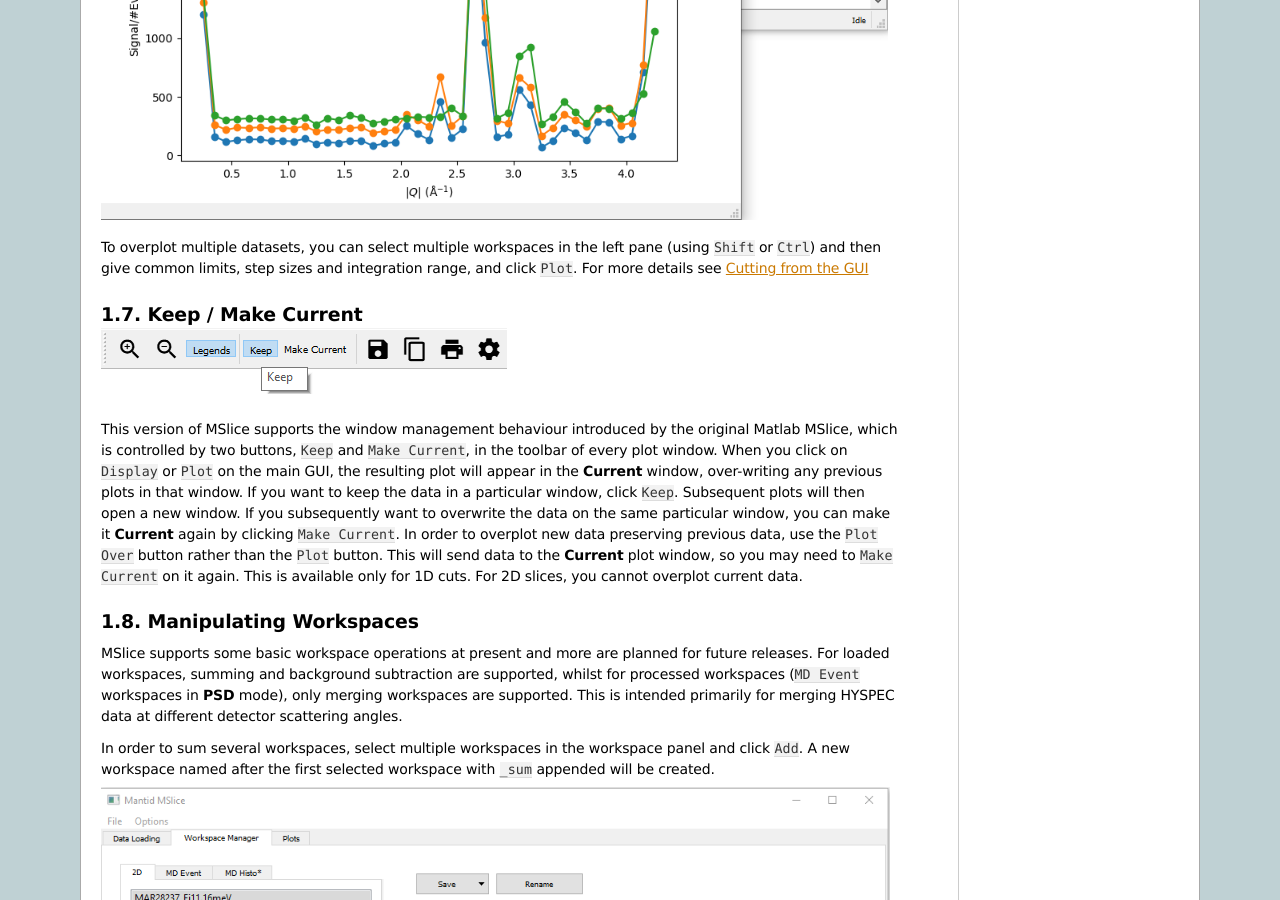
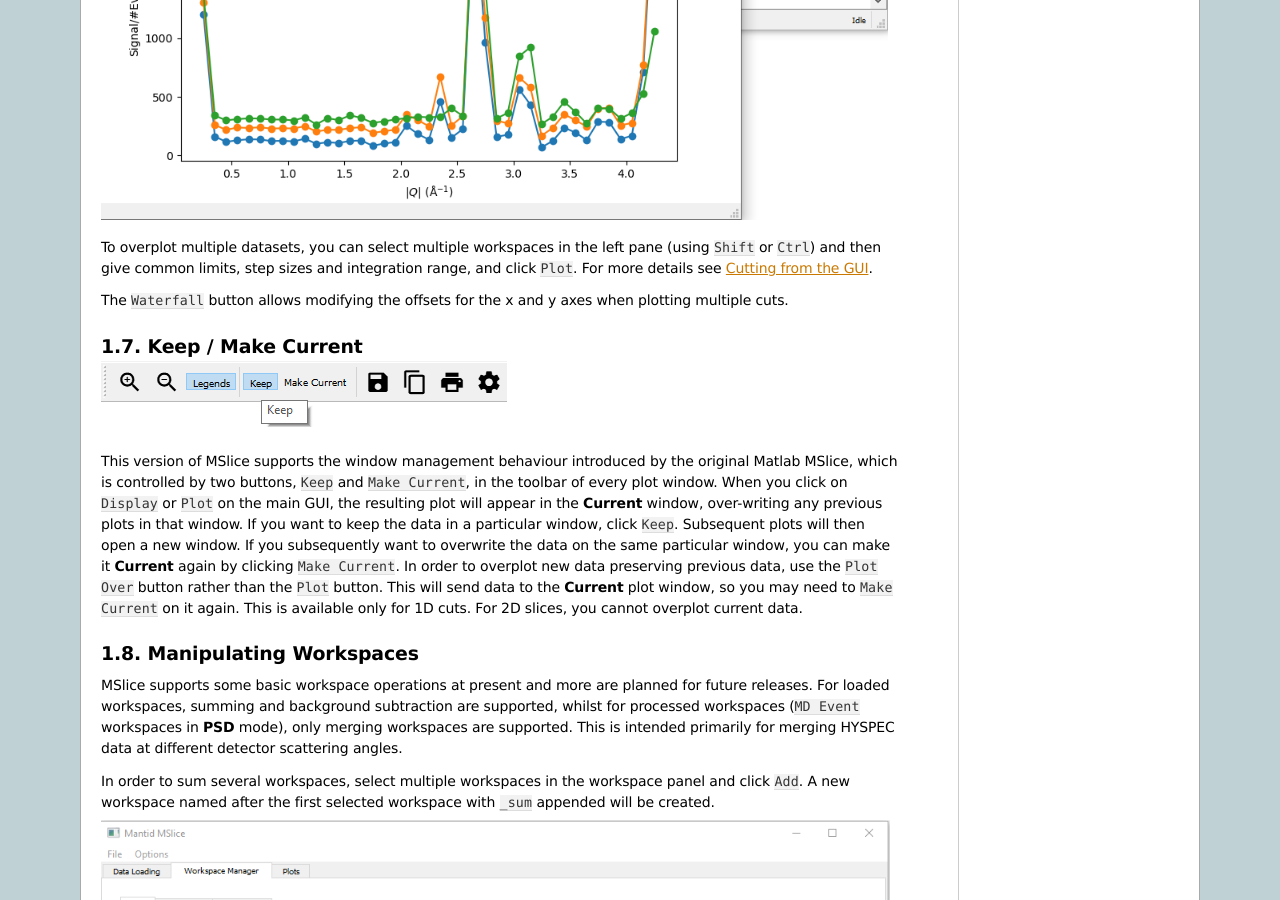
Before and after one commit to mantidproject/mslice, a Sphinx documentation site: the page built from docs/source/quickstart.rst, in a window 1280 px wide and 900 px high, scrolled down 6038 px. Built offline with Sphinx 7.4.7, drawn with Linux system fonts in a browser that asks for light colours; formulas are drawn with MathJax 3.

Commit message:
Added comment about waterfall button to docs

```diff
--- a/docs/source/quickstart.rst
+++ b/docs/source/quickstart.rst
@@ -124,7 +124,9 @@ respectively.
 
 To overplot multiple datasets, you can select multiple workspaces in the left pane (using ``Shift`` or ``Ctrl``)
 and then give common limits, step sizes and integration range, and click ``Plot``. For more details see
-:ref:`Cutting_from_the_GUI`
+:ref:`Cutting_from_the_GUI`.
+
+The ``Waterfall`` button allows modifying the offsets for the x and y axes when plotting multiple cuts.
 
 .. _Keep_/_Make_Current:
 
```
Also changed, not shown: README.md (+1 -1 lines).
